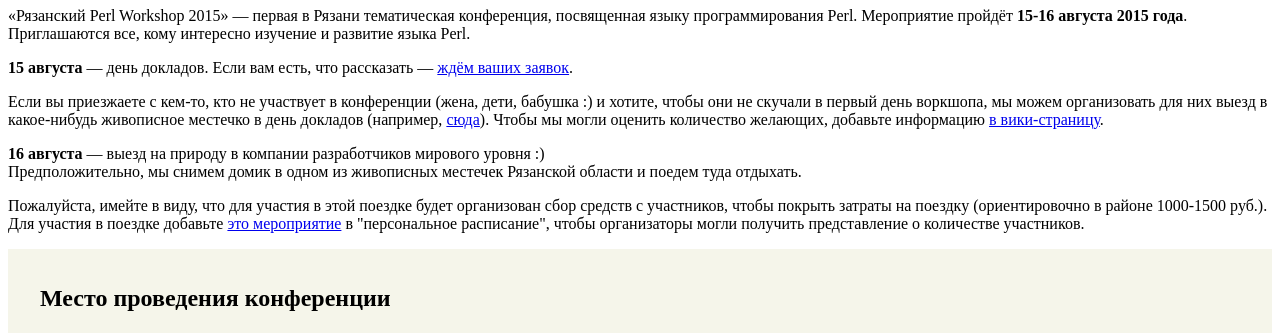
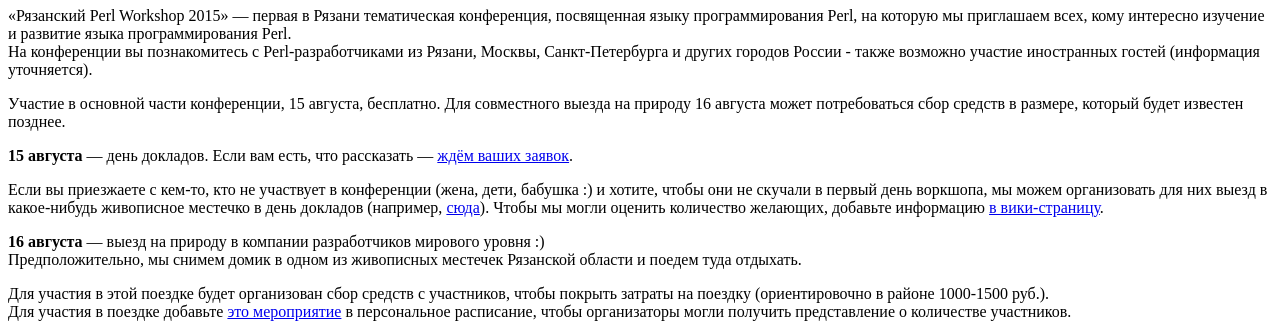
Before and after one commit to ash/ryazan2015, a plain HTML site: page actdocs/static/index.html in a window 1280 px wide. Shown: the part 99-432 px from the top of the page. Drawn offline with Linux system fonts and the light colour scheme; files whose address does not match are found by name.

Commit message:
Reorganized page a little

```diff
--- a/actdocs/static/index.html
+++ b/actdocs/static/index.html
@@ -2,13 +2,19 @@
 
 [% title = 'Конференция «Рязанский Perl Workshop 2015»' %]
 
-<h1>Perl Workshop 2015 в Рязани</h1>
+<h1>Perl Workshop 2015 - Рязань, 15-16 августа</h1>
 
 <p>
     «Рязанский Perl Workshop 2015» — первая в Рязани тематическая конференция,
-    посвященная языку программирования Perl.
-    Мероприятие пройдёт <nobr><b>15-16 августа 2015 года</b></nobr>.<br/>
-    Приглашаются все, кому интересно изучение и развитие языка Perl.
+    посвященная языку программирования Perl, на которую мы приглашаем всех, кому интересно
+    изучение и развитие языка программирования Perl.<br/>
+    На конференции вы познакомитесь с Perl-разработчиками из Рязани, Москвы, Санкт-Петербурга
+    и других городов России - также возможно участие иностранных гостей (информация уточняется).<br/>
+</p>
+
+<p>
+    Участие в основной части конференции, 15 августа, бесплатно. Для совместного выезда на природу
+    16 августа может потребоваться сбор средств в размере, который будет известен позднее.
 </p>
 
 <p>
@@ -31,11 +37,12 @@
     Предположительно, мы снимем домик в одном из живописных местечек Рязанской области и
     поедем туда отдыхать.
 </p>
+
 <p>
-    Пожалуйста, имейте в виду, что для участия в этой поездке будет организован сбор средств
-    с участников, чтобы покрыть затраты на поездку (ориентировочно в районе 1000-1500 руб.).<br/>
-    Для участия в поездке добавьте <a href="/ryazan2015/talk/337">это мероприятие</a> в "персональное расписание",
-    чтобы организаторы могли получить представление о количестве участников.
+    Для участия в этой поездке будет организован сбор средств с участников, чтобы покрыть
+    затраты на поездку (ориентировочно в районе 1000-1500 руб.).<br/>
+    Для участия в поездке добавьте <a href="/ryazan2015/talk/337">это мероприятие</a> в персональное
+    расписание, чтобы организаторы могли получить представление о количестве участников.
 </p>
 
 <!-- <p><a href="/ryazan2015/schedule">Расписание конференции</a></p> -->
```
